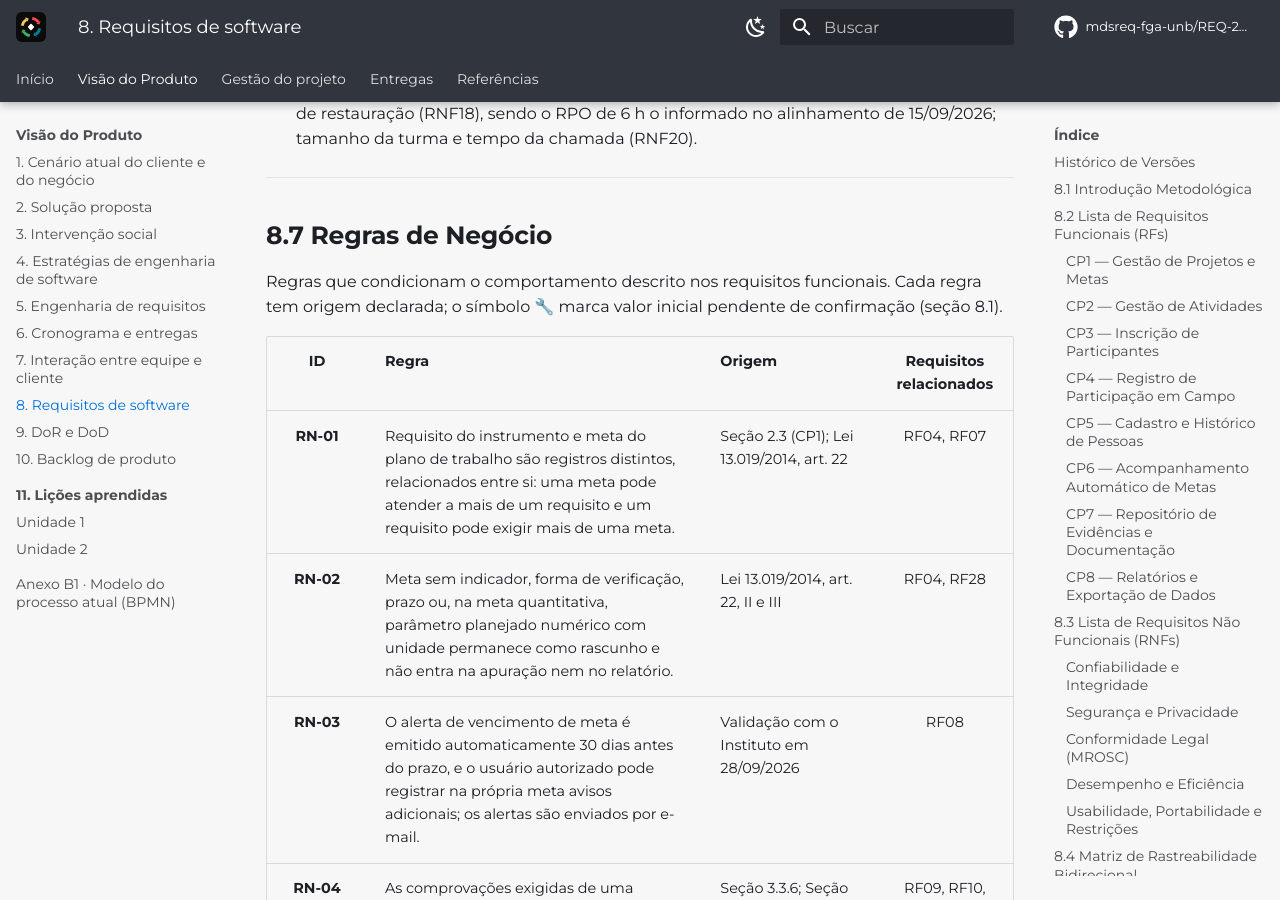
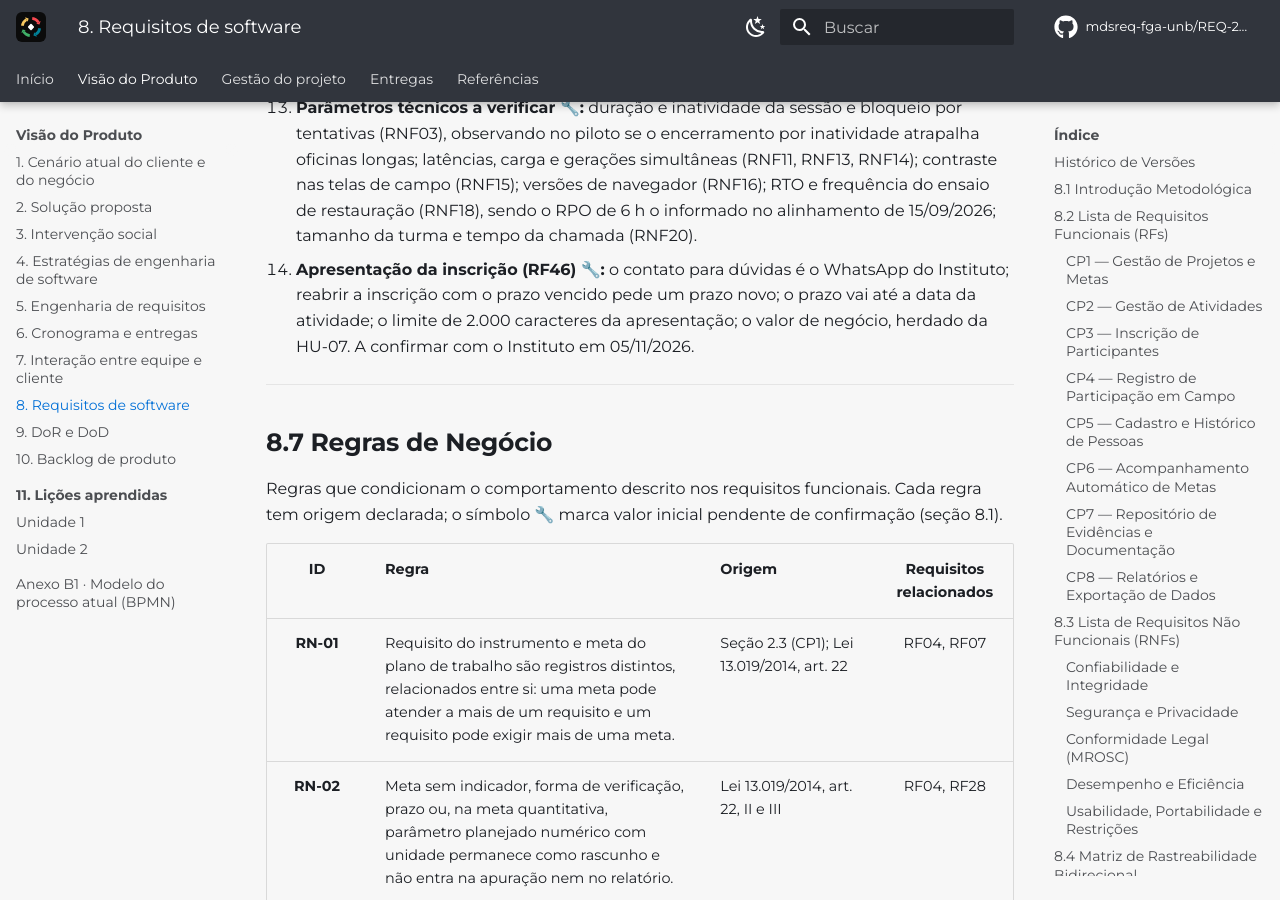
Before and after one commit to mdsreq-fga-unb/REQ-2026.2-T02-CyberSetor, an MkDocs documentation site: the page built from docs/requisitos/8-requisitos.md, in a window 1280 px wide and 900 px high, scrolled down 35077 px. Built offline with MkDocs 1.6.1 and Material for MkDocs 9.7.7, drawn with Linux system fonts in a browser that asks for light colours; comment, search, counter and statistics services are not loaded; some of the changed text lies outside the part shown.

Commit message:
docs(requisitos): registra os padroes do RF46 nos pontos em aberto

```diff
--- a/docs/requisitos/8-requisitos.md
+++ b/docs/requisitos/8-requisitos.md
@@ -22,6 +22,7 @@
 | 20/10/2026 | 2.8 | RF09 com o vínculo da atividade às metas; RF16 com a presença dos inscritos; RF31 e RN-09 com a mudança do período de execução; RF22 por e-mail ou CPF, conforme o formulário; documento formal em PDF ou DOCX (RF02) e planilha em XLSX ou CSV (RF38); administração de contas (RF40), cadastro de modalidades (RF41) e configuração do formulário de inscrição (RF42); matriz dos requisitos funcionais pela história dona e pelos novos critérios; matrizes dos requisitos não funcionais e das regras de negócio completadas; perfil de administração do sistema; dados mínimos da inscrição; métrica da RNF03 com sessão e bloqueio por tentativas; pontos em aberto revistos contra as validações com o Instituto | Equipe CyberSetor |
 | 26/10/2026 | 2.9 | Resultado alcançado da meta (RF43, RN-14), com percentual calculado na meta quantitativa e classificação do alcance; parâmetro planejado numérico na meta quantitativa (RF04, RN-02); relatório com o resultado alcançado e aviso à direção ou à coordenação responsável (RF35, RF36); meta de marco e comparativo dos aditivos na seção 8.5.3 alinhados ao RN-14 e ao RF44; dados da atividade (RF09); comparativo das metas repactuadas (RF44) separado do versionamento (RF31); orientação de enquadramento (RF45) separada da restrição de acesso às fotos (RF34); carga horária (RN-15); métricas de cifragem e revogação de sessão com a exceção do formulário público (RNF03), de escopo por perfil (RNF04), de texto livre e anexos (RNF05), de conferência dos números do relatório (RNF08), de ambiente e massa de referência (RNF11, RNF13) e de restauração conjunta de banco e arquivos (RNF18); acessibilidade (RNF15) separada da eficiência da chamada (RNF20) e estendida a todas as telas, com os estados de carregamento, vazio e erro; portabilidade dos dados (RNF19); controle de acesso por perfil para todo o produto; regras de negócio citadas nos dois sentidos e gargalos de inscrição e de direitos do titular na matriz; RN-13 ligada ao RF06; encontros da atividade e formulários de inscrição entre os pontos em aberto; minimização de dados estendida à correção a pedido do titular, às justificativas e ao resultado alcançado (RNF05) | Vinicius Vieira |
 | 30/10/2026 | 2.10 | Apresentação da inscrição (RF46), com texto, prazo com hora opcional e WhatsApp do Instituto, a partir do checkpoint com o Instituto em 29/10; RF11 passa a exibir a data, o horário e o local da atividade e a apresentação | Vinicius Vieira |
+| 02/11/2026 | 2.11 | Comportamento padrão da apresentação da inscrição (RF46) entre os pontos em aberto, para a validação com o Instituto em 05/11 | Vinicius Vieira |
 
 ---
 
@@ -361,6 +362,7 @@ Responde à divisão operacional de responsabilidades entre quem cria, edita ou
 11. **Perfis e contas 🔧:** perfil da coordenação da equipe de execução, que encerra o projeto (RN-11), e do coordenador contratado pelo projeto; perfil de administração do sistema (seção 8.5.1); regras de conta (CA-16.1 a CA-16.3), inclusive o e-mail institucional compartilhado por várias pessoas frente a uma conta por pessoa (RF40); visibilidade das fotos de prova de execução por perfil (CA-04b.1); valor de negócio da HU-15 e da HU-16.
 12. **Valores a confirmar com o Instituto 🔧:** limiar de risco de meta e se ele é fixo ou definido por meta (RF30, CA-11.4); comprovações iniciais de cada modalidade, inclusive a dispensa de CPF na ação de acolhimento (RN-04, seção 8.5.2); prazo de atendimento aos pedidos do titular (RNF06); classes de alcance da meta e uso do valor alcançado no relatório (RN-14); prazo de entrega da cópia integral dos dados (RNF19).
 13. **Parâmetros técnicos a verificar 🔧:** duração e inatividade da sessão e bloqueio por tentativas (RNF03), observando no piloto se o encerramento por inatividade atrapalha oficinas longas; latências, carga e gerações simultâneas (RNF11, RNF13, RNF14); contraste nas telas de campo (RNF15); versões de navegador (RNF16); RTO e frequência do ensaio de restauração (RNF18), sendo o RPO de 6 h o informado no alinhamento de 15/09/2026; tamanho da turma e tempo da chamada (RNF20).
+14. **Apresentação da inscrição (RF46) 🔧:** o contato para dúvidas é o WhatsApp do Instituto; reabrir a inscrição com o prazo vencido pede um prazo novo; o prazo vai até a data da atividade; o limite de 2.000 caracteres da apresentação; o valor de negócio, herdado da HU-07. A confirmar com o Instituto em 05/11/2026.
 
 ---
 
```
